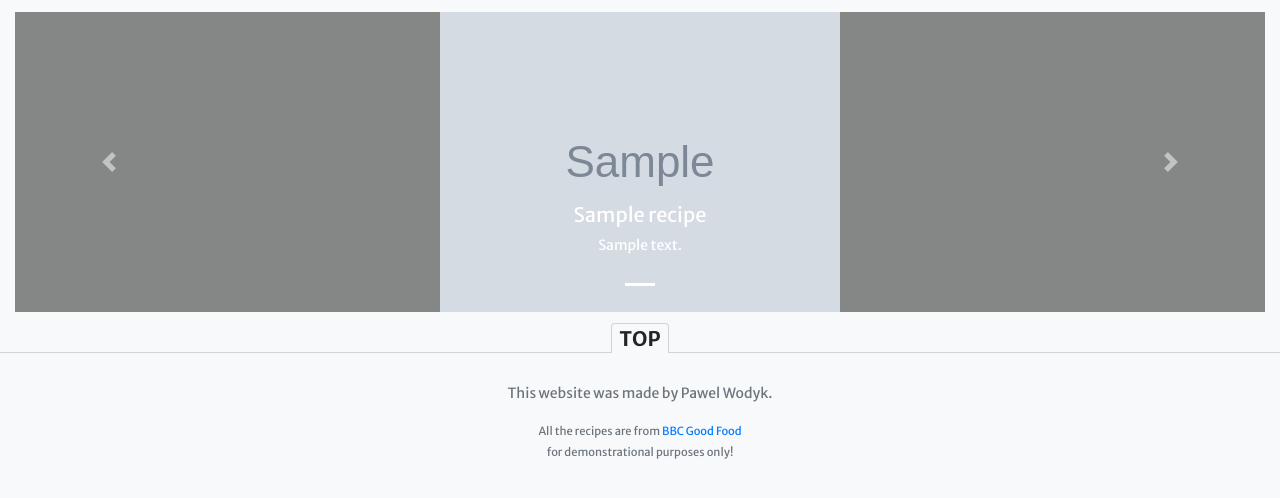
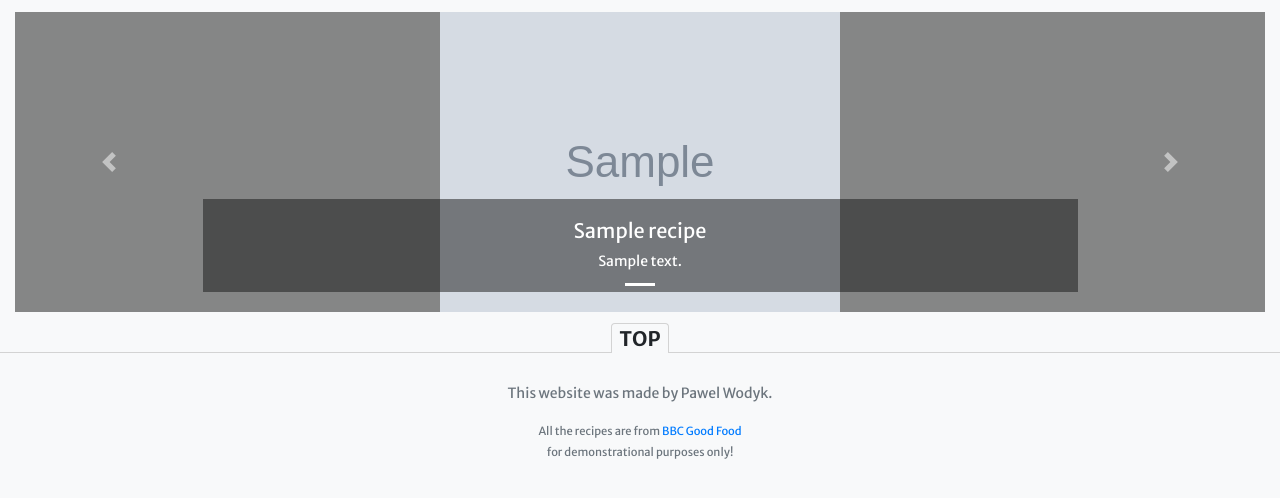
Before and after one commit to pawodyk/CI_MilestoneProject3, a Flask app: page / in a window 1280 px wide. Shown: the part 148-646 px from the top of the page. Run offline with Flask 2, Linux system fonts and the light colour scheme; grey boxes marked "Sample" are stand-in pictures; a database or web service that is not in the repository returns one stand-in record (values such as "Sample title"); some libraries are stand-ins or nearby versions.

Commit message:
fixed the alignment of the carousel

```diff
--- a/static/css/myStyles.css
+++ b/static/css/myStyles.css
@@ -130,7 +130,14 @@ footer#main-footer {
     cursor: pointer;
 }
 
-#receipe-showcase {
+.carusel-container {
+  height: 50vh
+  display: flex;
+  align-items: center;
+  justify-content: center;
+}
+
+#receipe-showcase .carousel-inner .image-container {
     height: auto;
     width: auto;
     overflow: hidden;
--- a/templates/index.html
+++ b/templates/index.html
@@ -7,7 +7,7 @@
     </div>
   </div>
   <div class="row no-gutters">
-    <div class="col-12">
+    <div class="col-12 carusel-container">
         <div id="receipe-showcase" class="carousel slide" data-ride="carousel">
           <ol class="carousel-indicators">
             {% for recipe in top_recipes %}
@@ -17,13 +17,13 @@
           <div class="carousel-inner bg-darkglass">
             {% for recipe in top_recipes %}
             <div class="carousel-item {%if loop.index == 1 %} active {%endif%}">
-              <div class="d-block overflow-hidden" >
+              <div class="image-container">
                 <img src="{{ url_for('static', filename='img/{}'.format(recipe.picture)) }}" class="d-block mx-auto img-fluid object-fit-cover" alt="...">
               </div>
 
-              <div class="carousel-caption d-none d-md-block">
+              <div class="carousel-caption d-block bg-darkglass">
                 <h5>{{recipe.name}}</h5>
-                <p>{{recipe.description}}</p>
+                <p class="d-none d-sm-inline">{{recipe.description}}</p>
               </div>
             </div>
             {%endfor%}
```
